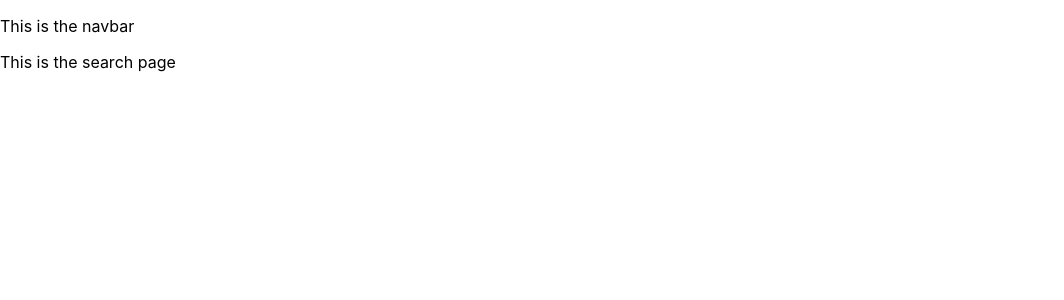
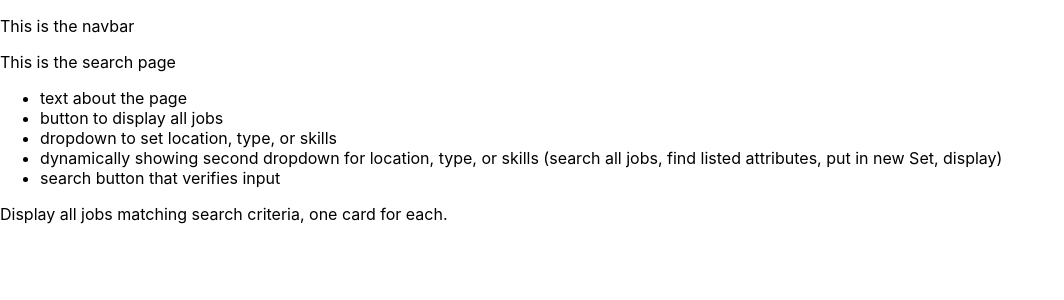
Before and after one commit to SPFlores/perUse, a React (Create React App) app in the folder Client/: page /search in a window 1280 px wide. Shown: the top 300 px of the page, without its empty margins (0-1064 px from the left). Built offline with nearby package versions, Linux system fonts and the light colour scheme.

Commit message:
laying out search page

```diff
--- a/Client/src/pages/Search/Search.js
+++ b/Client/src/pages/Search/Search.js
@@ -2,7 +2,17 @@ import React from 'react'
 
 const SearchPage = _ => {
   return (
-    <p>This is the search page</p>
+    <div>
+      <p>This is the search page</p>
+      <ul>
+        <li>text about the page</li>
+        <li>button to display all jobs</li>
+        <li>dropdown to set location, type, or skills</li>
+        <li>dynamically showing second dropdown for location, type, or skills (search all jobs, find listed attributes, put in new Set, display)</li>
+        <li>search button that verifies input</li>
+      </ul>
+      <p>Display all jobs matching search criteria, one card for each.</p>
+    </div>
   )
 }
 
```
